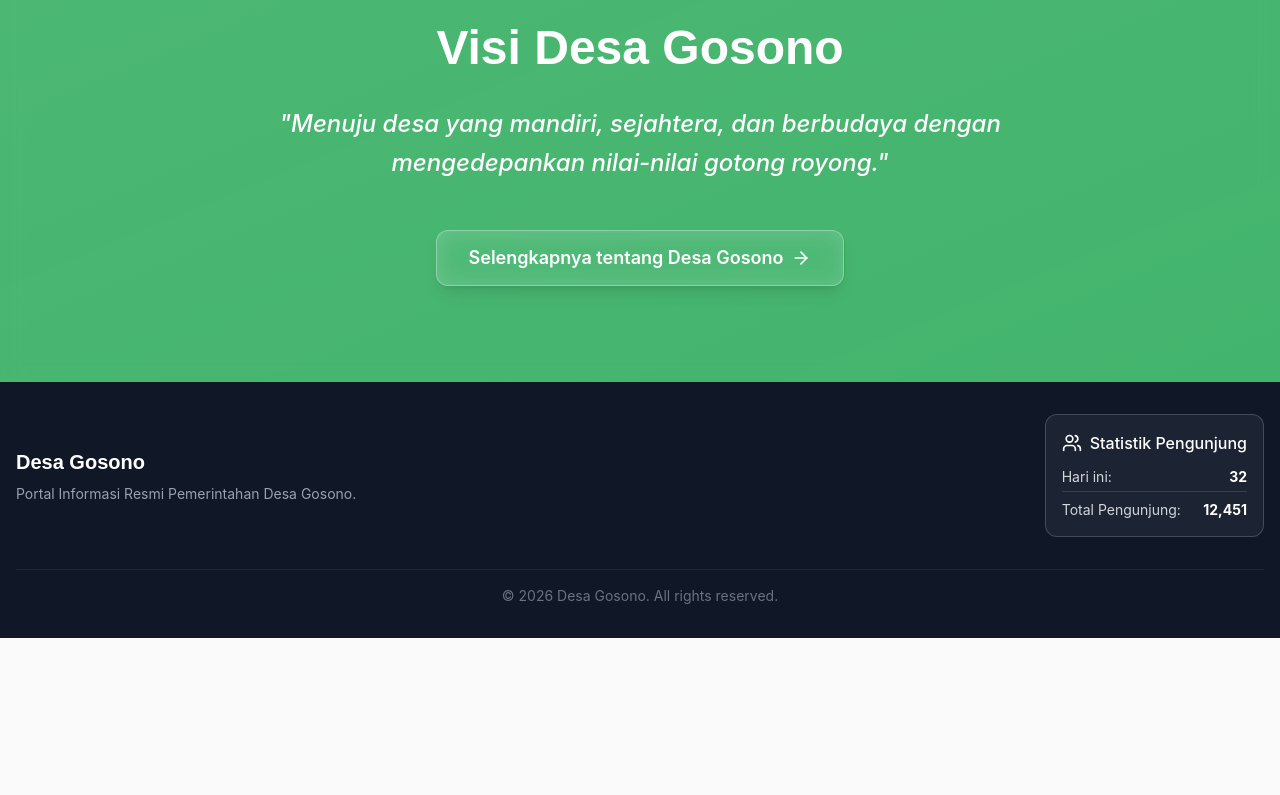
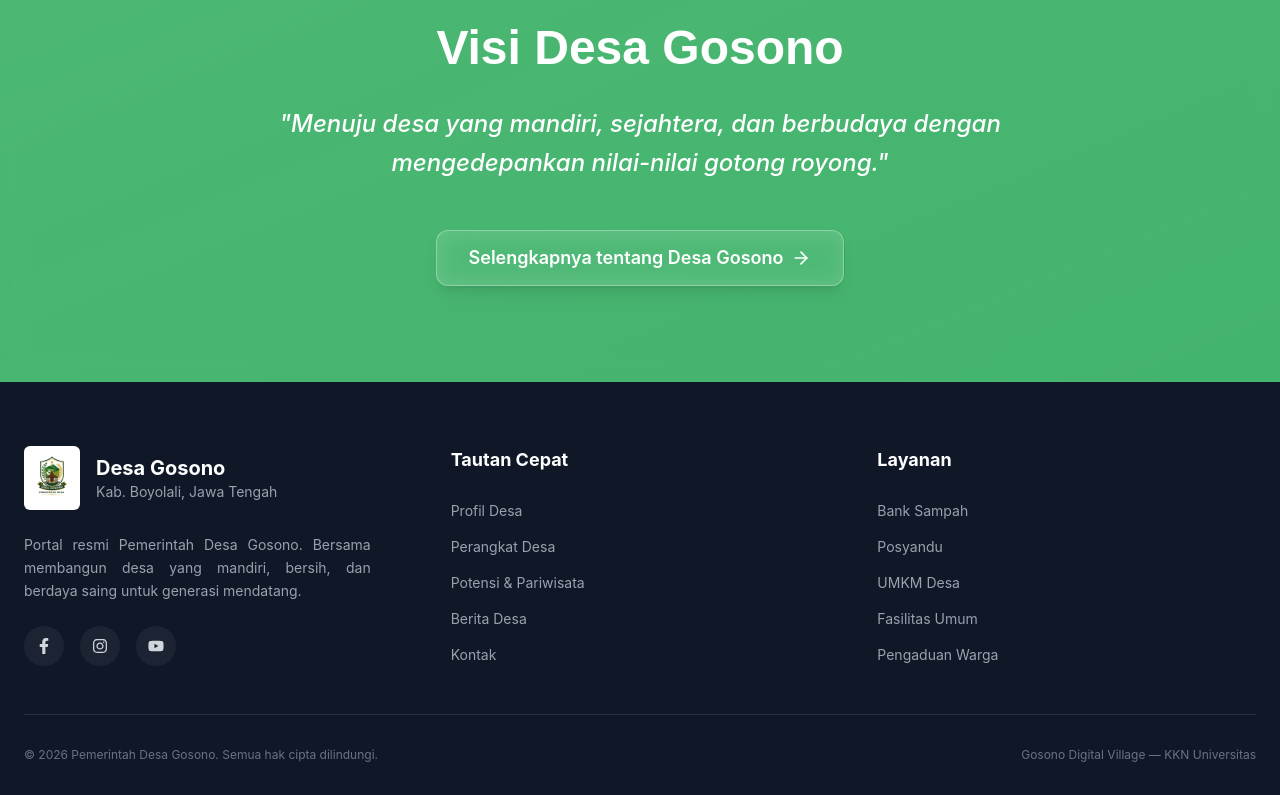
Before and after one commit to Desa-Gosono/webdesa, a React (Vite) app: page / in a window 1280 px wide. Shown: the part 4378-5173 px from the top of the page. Before the commit the page ends 5016 px from the top, so only its background shows below. Built offline with nearby package versions, Linux system fonts and the light colour scheme; no server answers; the database is empty.

Commit message:
pembaruan ...

```diff
--- a/src/components/features/GlobalSearch.tsx
+++ b/src/components/features/GlobalSearch.tsx
@@ -7,7 +7,7 @@ import { motion, AnimatePresence } from 'framer-motion';
 const searchableItems = [
   { title: 'Profil Desa', type: 'halaman', path: '/profil', icon: <Building className="w-4 h-4" /> },
   { title: 'Pemerintahan Desa', type: 'halaman', path: '/pemerintahan', icon: <Briefcase className="w-4 h-4" /> },
-  { title: 'Potensi Pertanian', type: 'potensi', path: '/kategori/potensi', icon: <Leaf className="w-4 h-4" /> },
+  { title: 'Potensi', type: 'potensi', path: '/kategori/potensi', icon: <Leaf className="w-4 h-4" /> },
   { title: 'Potensi UMKM', type: 'potensi', path: '/kategori/umkm', icon: <Briefcase className="w-4 h-4" /> },
   { title: 'Galeri Foto & Video', type: 'halaman', path: '/kategori/galeri', icon: <ImageIcon className="w-4 h-4" /> },
   { title: 'Berita Terbaru', type: 'halaman', path: '/kategori/berita', icon: <Newspaper className="w-4 h-4" /> },
--- a/src/config/adminMenu.ts
+++ b/src/config/adminMenu.ts
@@ -46,7 +46,7 @@ export const adminMenu = [
     path: '/admin/content/potensi',
     icon: MapPin,
     children: [
-      { title: 'Pertanian', path: '/admin/content/potensi', icon: Tractor },
+      { title: 'Potensi', path: '/admin/content/potensi', icon: MapPin },
       { title: 'UMKM', path: '/admin/content/umkm', icon: Store },
     ],
   },
--- a/src/config/categoriesConfig.ts
+++ b/src/config/categoriesConfig.ts
@@ -97,7 +97,8 @@ export const categoriesConfig: Record<string, CategoryConfig> = {
     ],
     fields: [
       { name: 'name', label: 'Nama UMKM', type: 'text', required: true, gridSpan: 2 },
-      { name: 'owner', label: 'Nama Pemilik', type: 'text', required: true },
+      { name: 'nib', label: 'Nomor Induk Berusaha (NIB)', type: 'text' },
+      { name: 'owner', label: 'Nama Pemilik', type: 'text' },
       {
         name: 'category', label: 'Kategori', type: 'select', required: true,
         options: [
--- a/src/layouts/PublicLayout.tsx
+++ b/src/layouts/PublicLayout.tsx
@@ -1,5 +1,7 @@
 import React, { Suspense } from 'react';
-import { Outlet } from 'react-router-dom';
+import { FaFacebookF, FaInstagram, FaYoutube } from 'react-icons/fa';
+import logoDesa from '@/assets/logo-desa.png';
+import { Link, Outlet } from 'react-router-dom';
 import { Navbar } from '@/components/ui/Navbar';
 
 import { FloatingContact } from '@/components/features/FloatingContact';
@@ -23,7 +25,6 @@ export function PublicLayout() {
         <div className="absolute inset-0 bg-white/70 dark:bg-gray-950/80 backdrop-blur-md" />
       </div>
 
-
       <Navbar />
       <main className="flex-grow">
         <Suspense fallback={
@@ -36,19 +37,70 @@ export function PublicLayout() {
       </main>
 
       {/* Footer */}
-      <footer className="bg-gray-900 text-white mt-auto">
-        <div className="container mx-auto px-4 py-8">
-          <div className="flex flex-col md:flex-row justify-between items-center gap-4">
+      <footer className="bg-gray-900 text-white mt-auto pt-16 pb-8">
+        <div className="container mx-auto px-6 max-w-7xl">
+          <div className="grid grid-cols-1 md:grid-cols-3 gap-12 mb-12">
+
+            {/* Column 1: Info */}
+            <div className="space-y-6">
+              <div className="flex items-center gap-4">
+                <div className="w-14 h-16 bg-white rounded-md p-1 flex items-center justify-center">
+                   <img src={logoDesa} alt="Logo Desa" className="w-full h-full object-contain" onError={(e) => { e.currentTarget.style.display = 'none' }} />
+                </div>
+                <div>
+                  <h3 className="font-bold text-xl">{settings.website_name || 'Desa Gosono'}</h3>
+                  <p className="text-gray-400 text-sm">Kab. Boyolali, Jawa Tengah</p>
+                </div>
+              </div>
+              <p className="text-gray-400 text-sm leading-relaxed pr-8">
+                {settings.footer_description || 'Portal resmi Pemerintah Desa Gosono. Bersama membangun desa yang mandiri, bersih, dan berdaya saing untuk generasi mendatang.'}
+              </p>
+
+              <div className="flex gap-4">
+                <a href={settings.facebook_url || '#'} className="w-10 h-10 rounded-full bg-white/5 flex items-center justify-center hover:bg-white/10 transition-colors">
+                  <FaFacebookF className="w-4 h-4 text-gray-300" />
+                </a>
+                <a href={settings.instagram_url || '#'} className="w-10 h-10 rounded-full bg-white/5 flex items-center justify-center hover:bg-white/10 transition-colors">
+                  <FaInstagram className="w-4 h-4 text-gray-300" />
+                </a>
+                <a href={settings.youtube_url || '#'} className="w-10 h-10 rounded-full bg-white/5 flex items-center justify-center hover:bg-white/10 transition-colors">
+                  <FaYoutube className="w-4 h-4 text-gray-300" />
+                </a>
+              </div>
+            </div>
+
+            {/* Column 2: Tautan Cepat */}
             <div>
-              <h3 className="font-display font-semibold text-xl mb-2">{settings.website_name || 'Desa Gosono'}</h3>
-              <p className="text-gray-400 text-sm">{settings.footer_description || 'Portal Informasi Resmi Pemerintahan Desa Gosono.'}</p>
+              <h4 className="font-bold text-lg mb-6 text-white">Tautan Cepat</h4>
+              <ul className="space-y-3">
+                <li><Link to="/profil" className="text-gray-400 hover:text-white transition-colors text-sm">Profil Desa</Link></li>
+                <li><Link to="/pemerintahan" className="text-gray-400 hover:text-white transition-colors text-sm">Perangkat Desa</Link></li>
+                <li><Link to="/kategori/potensi" className="text-gray-400 hover:text-white transition-colors text-sm">Potensi & Pariwisata</Link></li>
+                <li><Link to="/kategori/berita" className="text-gray-400 hover:text-white transition-colors text-sm">Berita Desa</Link></li>
+                <li><Link to="/kontak" className="text-gray-400 hover:text-white transition-colors text-sm">Kontak</Link></li>
+              </ul>
             </div>
-            <div className="w-full md:w-auto">
-              <VisitorCounter />
+
+            {/* Column 3: Layanan */}
+            <div>
+              <h4 className="font-bold text-lg mb-6 text-white">Layanan</h4>
+              <ul className="space-y-3">
+                <li><Link to="/pengelolaan-sampah" className="text-gray-400 hover:text-white transition-colors text-sm">Bank Sampah</Link></li>
+                <li><Link to="/posyandu" className="text-gray-400 hover:text-white transition-colors text-sm">Posyandu</Link></li>
+                <li><Link to="/kategori/umkm" className="text-gray-400 hover:text-white transition-colors text-sm">UMKM Desa</Link></li>
+                <li><Link to="/kategori/fasilitas" className="text-gray-400 hover:text-white transition-colors text-sm">Fasilitas Umum</Link></li>
+                <li><Link to="/kontak" className="text-gray-400 hover:text-white transition-colors text-sm">Pengaduan Warga</Link></li>
+              </ul>
             </div>
           </div>
-          <div className="mt-8 pt-4 border-t border-gray-800 text-center text-sm text-gray-500">
-            {settings.footer_copyright || '© 2026 Desa Gosono. All rights reserved.'}
+
+          <div className="pt-8 border-t border-white/10 flex flex-col md:flex-row justify-between items-center gap-4 text-xs text-gray-500">
+            <p>
+              {settings.footer_copyright || '© 2026 Pemerintah Desa Gosono. Semua hak cipta dilindungi.'}
+            </p>
+            <p>
+              Gosono Digital Village — KKN Universitas
+            </p>
           </div>
         </div>
       </footer>
--- a/src/models/types.ts
+++ b/src/models/types.ts
@@ -75,6 +75,7 @@ export interface Umkm {
   owner: string | null;
   category: string | null;
   description: string | null;
+  nib: string | null;
   product: string | null;
   phone: string | null;
   address: string | null;
--- a/src/pages/potency/UMKMDetail.tsx
+++ b/src/pages/potency/UMKMDetail.tsx
@@ -71,6 +71,14 @@ export default function UMKMDetail() {
 
               <div className="space-y-4">
                 <h3 className="font-bold text-slate-800 dark:text-white flex items-center gap-2">
+                  <Tag className="w-5 h-5 text-indigo-500" /> Nomor Induk Berusaha (NIB)
+                </h3>
+                <p className="text-slate-600 dark:text-slate-400">{umkm.nib || 'Tidak tersedia'}</p>
+              </div>
+
+
+              <div className="space-y-4">
+                <h3 className="font-bold text-slate-800 dark:text-white flex items-center gap-2">
                   <Package className="w-5 h-5 text-sky-500" /> Produk Unggulan
                 </h3>
                 <p className="text-slate-600 dark:text-slate-400">{umkm.product || 'Tidak tersedia'}</p>
--- a/src/pages/public/DynamicCategoryTemplate.tsx
+++ b/src/pages/public/DynamicCategoryTemplate.tsx
@@ -99,10 +99,10 @@ export default function DynamicCategoryTemplate() {
         {(categoryId === 'potensi' || categoryId === 'umkm') && (
           <div className="flex flex-wrap justify-center gap-4 mb-10">
             <Link
-              to="/kategori/potensi?filter=Pertanian"
-              className={`px-6 py-2.5 rounded-full font-semibold transition-all shadow-sm ${categoryId === 'potensi' && activeFilter === 'Pertanian' ? 'bg-emerald-600 text-white ring-2 ring-emerald-600 ring-offset-2' : 'bg-white text-slate-700 hover:bg-emerald-50 hover:text-emerald-600 border border-slate-200'}`}
+              to="/kategori/potensi"
+              className={`px-6 py-2.5 rounded-full font-semibold transition-all shadow-sm ${categoryId === 'potensi' && !activeFilter ? 'bg-emerald-600 text-white ring-2 ring-emerald-600 ring-offset-2' : 'bg-white text-slate-700 hover:bg-emerald-50 hover:text-emerald-600 border border-slate-200'}`}
             >
-              Pertanian
+              Potensi
             </Link>
             <Link
               to="/kategori/umkm"
```
